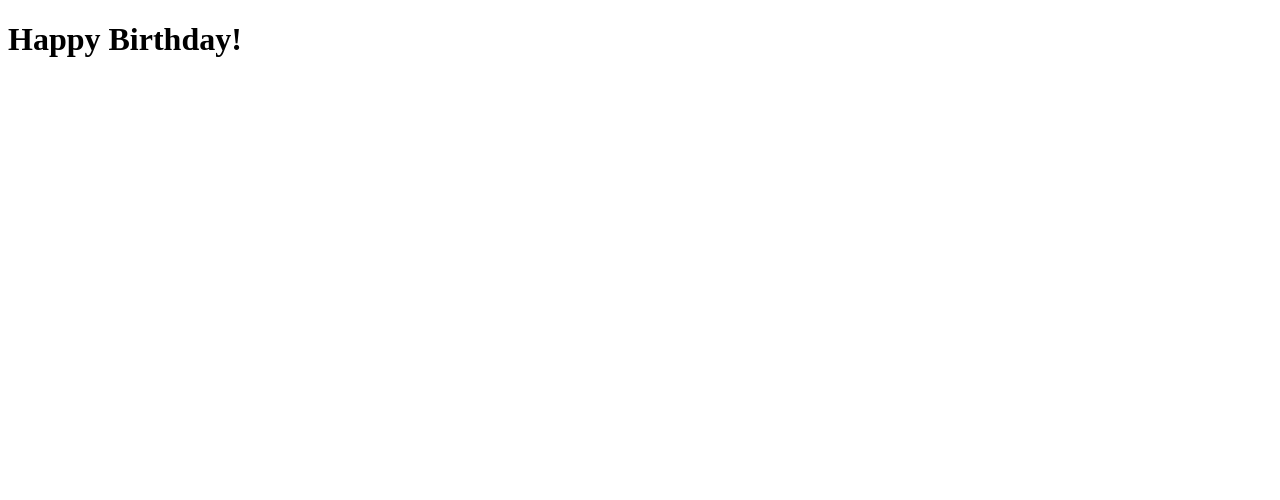
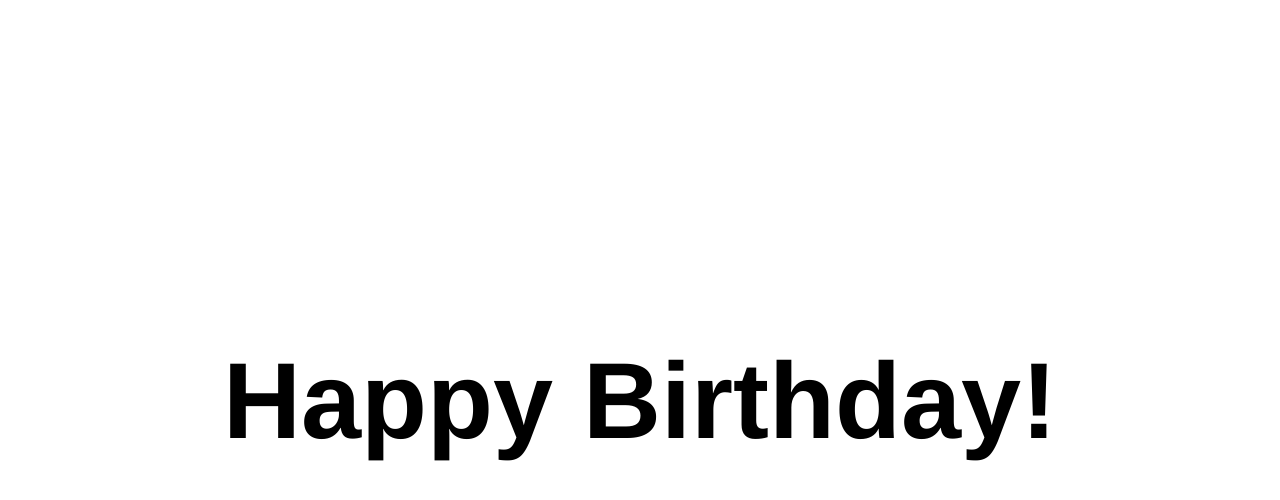
Before and after one commit to trevorhreed/sandbox, a plain HTML site: page happybirthday/index.html in a window 1280 px wide. Drawn offline with Linux system fonts and the light colour scheme.

Commit message:
Update index.html

```diff
--- a/happybirthday/index.html
+++ b/happybirthday/index.html
@@ -3,12 +3,28 @@
   <head>
     <title>Happy Birthday!</title>
     <style>
+      html,body{
+        margin: 0;
+        padding: 0;
+        height: 100%;
+      }
+      body{
+        display: flex;
+        flex-direction: column;
+        justify-content: center;
+        align-items: center;
+      }
       h1{
-
+        font-family: Helvetica, sans-serif;
+        font-size: 108px;
       }
     </style>
   </head>
   <body>
     <h1>Happy Birthday!</h1>
+    <script type="text/javascript">
+      var name = window.location.hash.substring(1)
+      document.querySelector('#text').textContent = `Happy Birthday, ${name}!`
+    </script>
   </body>
 </html>
```
